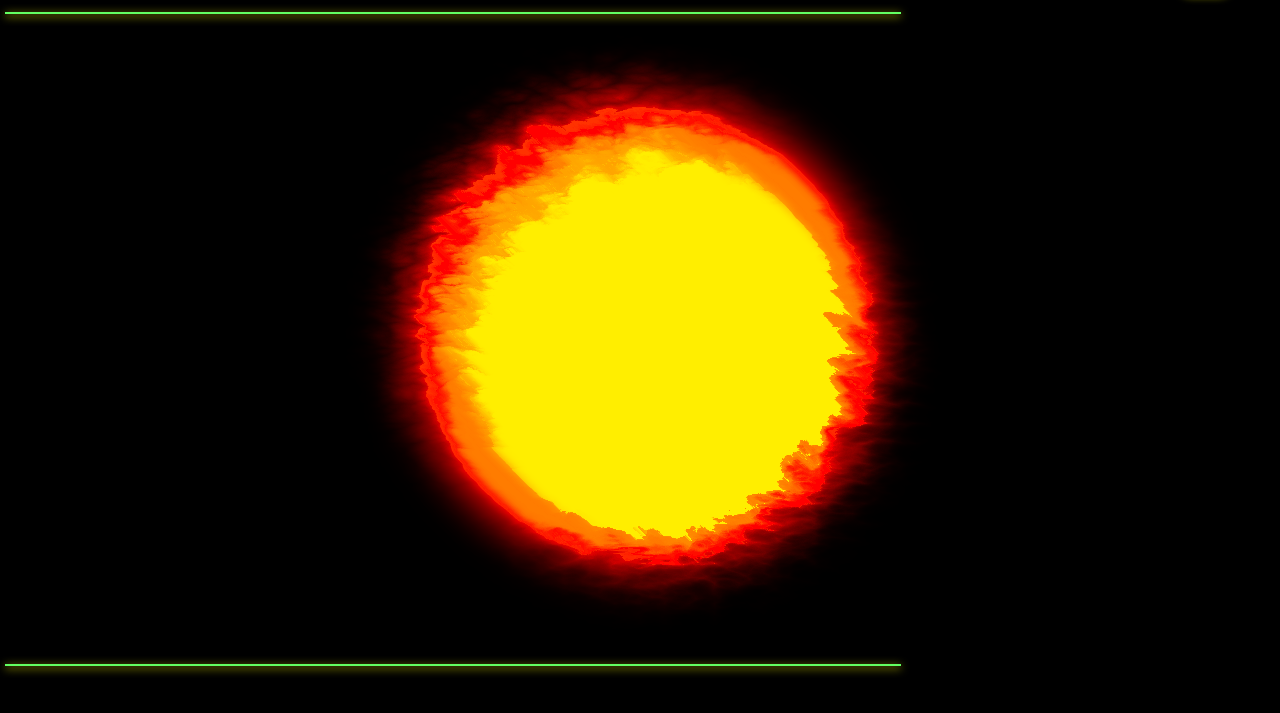
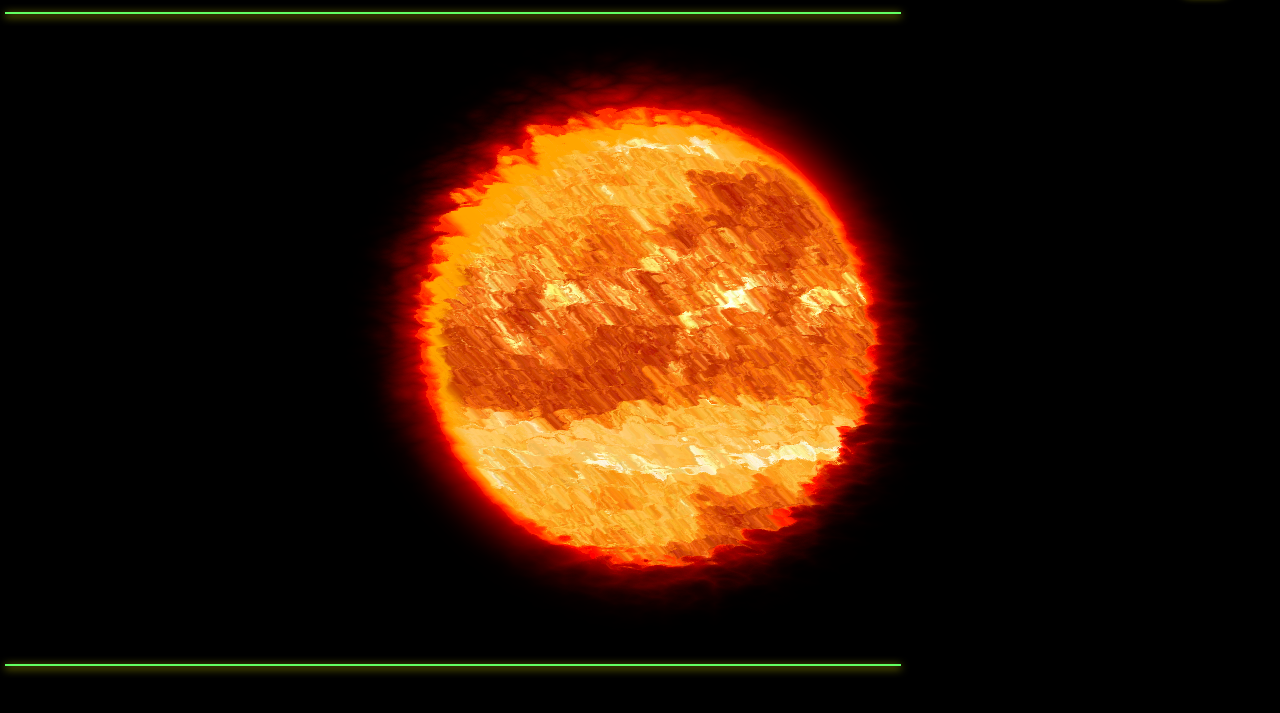
Before and after one commit to xXMaddyX/xXMaddyX.github.io, a plain HTML site: page demoprojects/TheSun/sonne.html in a window 1280 px wide. Shown: the part 71-784 px from the top of the page. Drawn offline with Linux system fonts and the light colour scheme.

Commit message:
update 15.01.

```diff
--- a/demoprojects/TheSun/sonne.html
+++ b/demoprojects/TheSun/sonne.html
@@ -35,6 +35,10 @@
                     <div class="circle2">
                         <div class="layer3">
                             <div class="circle3">
+                                <div class="layer4">
+                                    <div class="circle4">
+                                    </div>
+                                </div>
                             </div>
                         </div>
                     </div>
--- a/demoprojects/TheSun/styles/basic.css
+++ b/demoprojects/TheSun/styles/basic.css
@@ -27,3 +27,21 @@ body {
     background: rgb(0, 0, 0);
     overflow-x: hidden;
 }
+
+::-webkit-scrollbar {
+    width: 5px;
+    height: 0px;
+  }
+
+  ::-webkit-scrollbar-thumb {
+    background-color: #444444a8;
+    border-radius: 20px;
+  }
+
+  ::-webkit-scrollbar-thumb:hover {
+    background-color: #02020200;
+  }
+
+  ::-webkit-scrollbar-track {
+    background-color: #3a3a3a00;
+  }
--- a/demoprojects/TheSun/styles/index.css
+++ b/demoprojects/TheSun/styles/index.css
@@ -34,23 +34,26 @@
     top: 50%;
     left: 50%;
     transform: translate(-50%, -50%);
-    height: 445px;
-    width: 445px;
+    height: 450px;
+    width: 450px;
     border-radius: 100%;
     background-color: rgb(255, 123, 0);
     box-shadow: 0px 0px 10px red , 10px 10px 10px red inset, -10px -10px 10px red inset;
+    animation: rotateRight 120s infinite;
 }
 
 .circle3 {
     position: absolute;
     top: 50%;
     left: 50%;
+    background-image: url('../logos/Solarsystemscope_texture_8k_sun.jpg');
     transform: translate(-50%, -50%);
-    height: 380px;
-    width: 380px;
+    height: 430px;
+    width: 430px;
     border-radius: 100%;
     background-color: rgb(255, 238, 0);
     box-shadow: 0px 0px 10px orange , 10px 10px 10px orange inset, -10px -10px 10px orange;
+    animation: rotateLeft 120s infinite;
 }
 
 .circle1, .circle2, .circle3 {
@@ -63,3 +66,17 @@ svg {
     height: 0;
     visibility: hidden;
 }
+
+@keyframes rotateLeft {
+    from { transform: translate(-50%, -50%) rotateZ(0deg); }
+    to { transform: translate(-50%, -50%) rotateZ(-360deg); }
+}
+
+@keyframes rotateRight {
+    from { transform: translate(-50%, -50%) rotateZ(0deg); }
+    to { transform: translate(-50%, -50%) rotateZ(360deg); }
+}
+
+@media (max-width: 450px) {
+
+}
```
Also changed, not shown: demoprojects/TheSun/logos/Solarsystemscope_texture_8k_sun.jpg (added).
